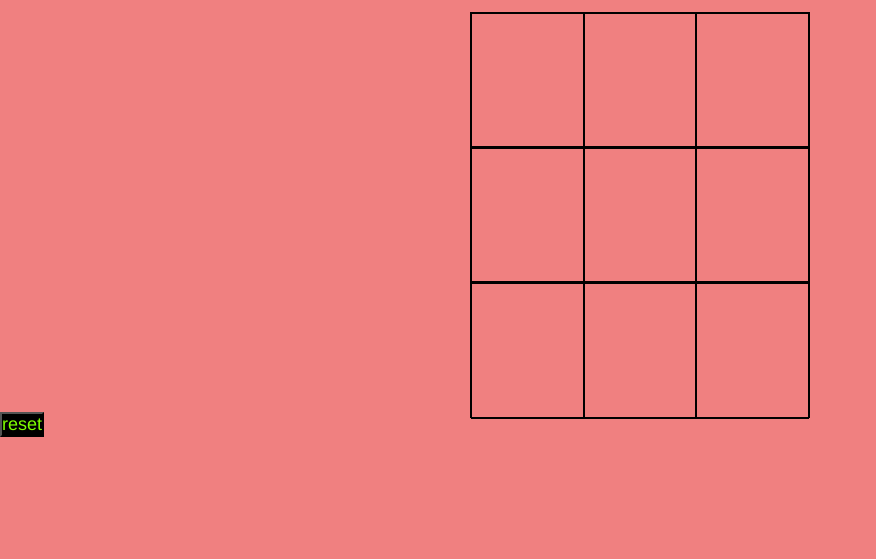
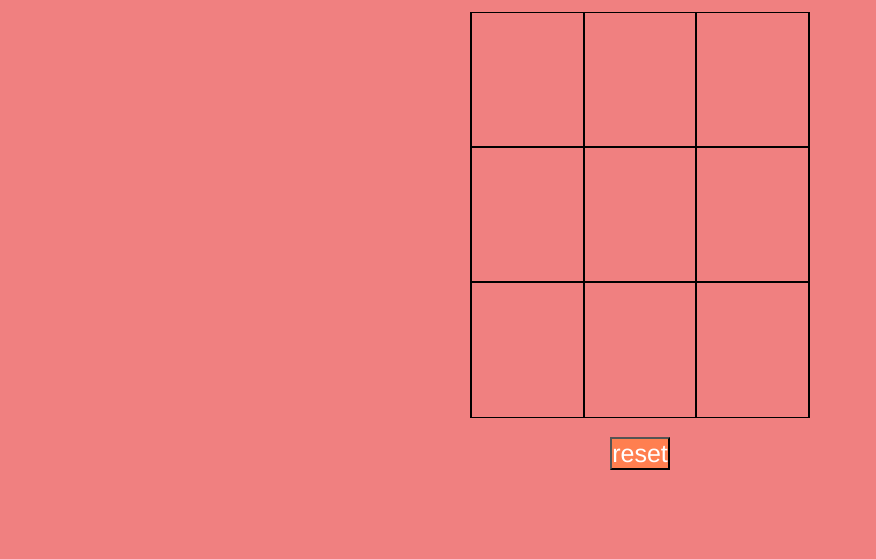
Before and after one commit to Jacobbshapiro/tic-tac-toe, a plain HTML site: page index.html in a window 1280 px wide. Shown: the part 242-801 px from the top of the page, without its empty margins (0-876 px from the left). Drawn offline with Linux system fonts and the light colour scheme; files that its build step writes are made by us from their sources; files whose address does not match are found by name.

Commit message:
linked style sheet and js correctly

```diff
--- a/index.html
+++ b/index.html
@@ -5,12 +5,12 @@
     <meta http-equiv="X-UA-Compatible" content="IE=edge">
     <meta name="viewport" content="width=device-width, initial-scale=1.0">
     <title>tic-tac-toe</title>
-    <link rel="stylesheet" href="/Users/jacobshapiro/code/tic-tac-toe/main.css">
-    <script defer src="/Users/jacobshapiro/code/tic-tac-toe/main.js"></script>
+    <link rel="stylesheet" href="main.css">
+    <script defer src="main.js"></script>
     <title>Tic-Tac-Toe</title>
 </head>
-<body>
-    <main class="background">
+<body class="background">
+    <main>
         <section class="title">
             <h1>tic tac toe</h1>
         </section>
--- a/main.css
+++ b/main.css
@@ -28,12 +28,11 @@
 #game-board {
     width: 340px;
     height: 400px;
-    /* border: solid black 2px; */
     margin: auto;
 }
 
 .playerX {
-    color: blue;
+    color: darkslategray;
 }
 
 .playerO {
@@ -42,12 +41,16 @@
 
 .controls {
     align-items: center;
+    padding-top: 25px;
+    text-align:center;
+    padding-bottom: 50px;
 }
 
 #reset {
-    color: chartreuse;
-    background-color: black;
-    font-size: large;
+    color: white;
+    background-color: coral;
+    font-size: 25px;
+    margin: auto;
 }
 
 .row {
@@ -59,7 +62,9 @@
     height: 100%;
     width: 32.73%;
     display: inline-block;
-    border: 1px solid black;
+    border-left: 1px solid black;
+    border-right: 1px solid black;
     text-align: center;
     vertical-align: top;
+    font-size: 100px;
 }
```
